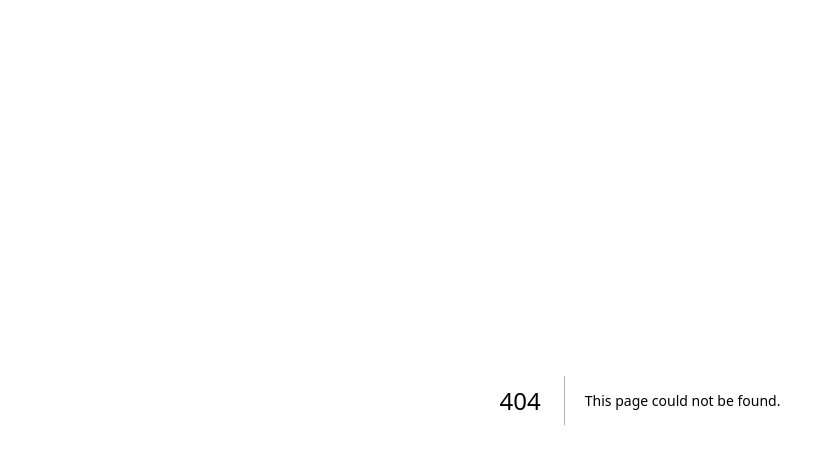
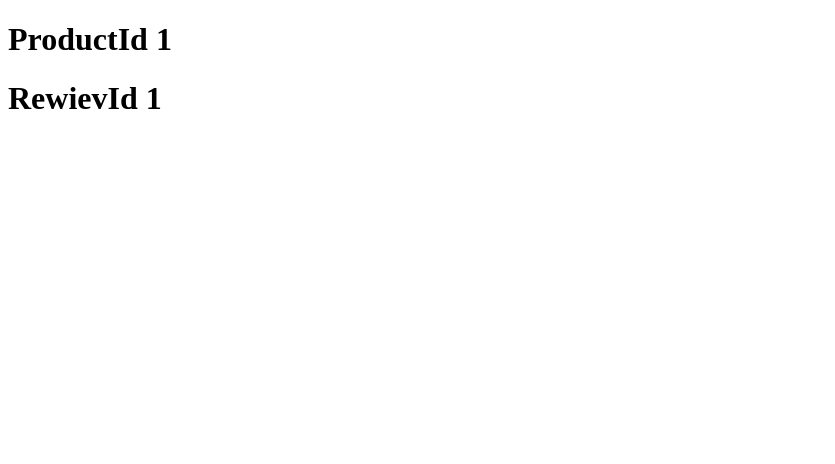
Before and after one commit to muhriddin20056525/nextjs-15, a Next.js app: page /products/1/reviews/1 in a window 1280 px wide. Before the commit this address had no page. Shown: the top 464 px of the page, without its empty margins (0-835 px from the left). Built offline with nearby package versions, Linux system fonts and the light colour scheme.

Commit message:
4-dars Nested Dynamic Routes

```diff
--- /dev/null
+++ b/src/app/products/[productId]/reviews/[reviewId]/page.tsx
@@ -0,0 +1,15 @@
+import React from "react";
+
+export default function ProductReview({
+  params,
+}: {
+  params: { productId: string; reviewId: string };
+}) {
+  const { productId, reviewId } = params;
+  return (
+    <div>
+      <h1>ProductId {productId}</h1>
+      <h1>RewievId {reviewId}</h1>
+    </div>
+  );
+}
```
Also changed, not shown: 1 other file (tests, documents, lock files or other folders).
